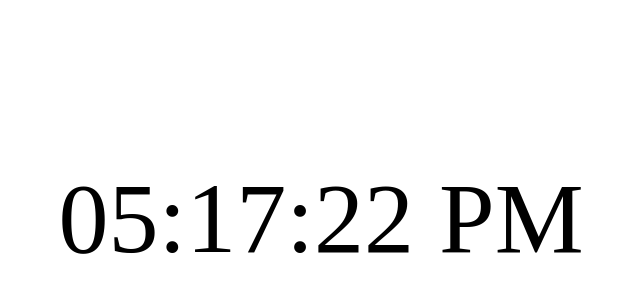
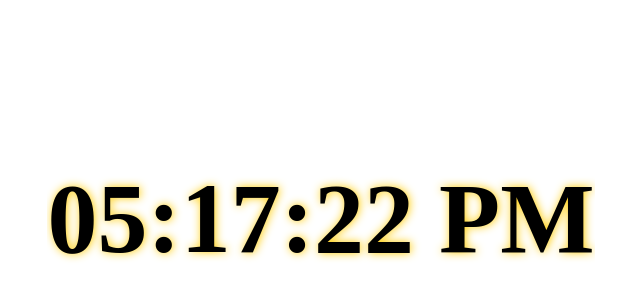
Before and after one commit to imtangim/digital_clock_js, a plain HTML site: page index.html in a window 1280 px wide. Shown: the part 182-482 px from the top of the page, without its empty margins (319-959 px from the left). Drawn offline with Linux system fonts and the light colour scheme.

Commit message:
shadow added

```diff
--- a/style.css
+++ b/style.css
@@ -11,6 +11,8 @@
     justify-content: center;
     height: 100vh;
     font-size: 100px;
+    font-weight: bolder;
+    text-shadow:  #FC0 1px 0 10px;
 }
 
 
```
